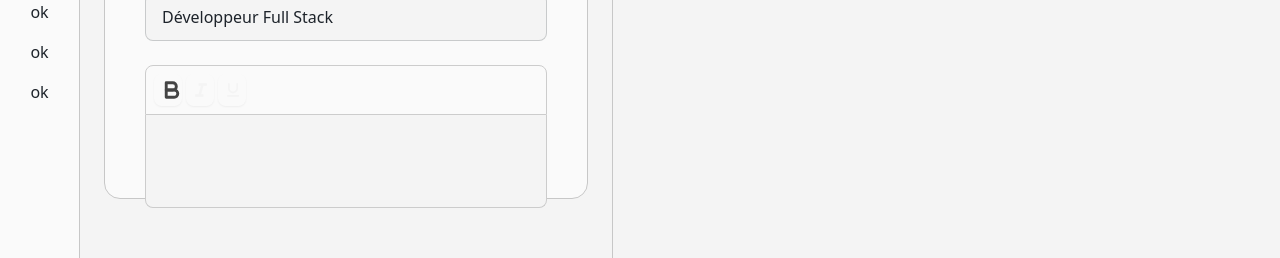
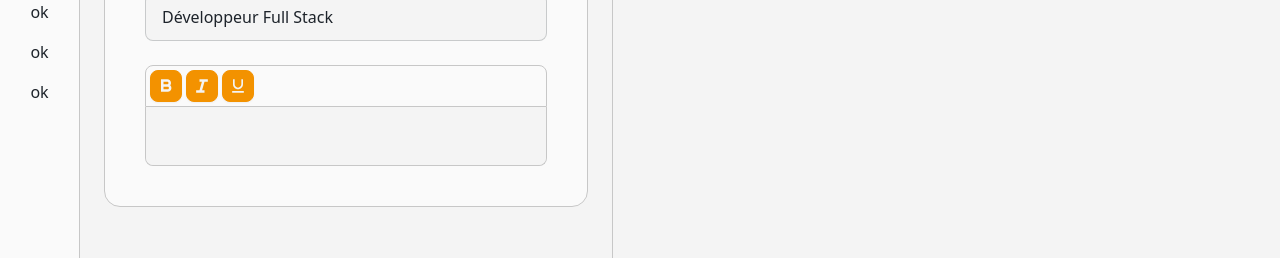
Before and after one commit to coachmania/refactor, a Vue app in the folder vue/: page /title in a window 1280 px wide. Shown: the part 440-698 px from the top of the page. Built offline with nearby package versions, Linux system fonts and the light colour scheme; no server answers.

Commit message:
fix quill style

```diff
--- a/vue/src/components/global/QuillEditor.vue
+++ b/vue/src/components/global/QuillEditor.vue
@@ -4,27 +4,25 @@
 			<button class="ql-bold btn btn-sm btn-square btn-primary">
 				<svg class="w-icon h-icon fill-current" xmlns="http://www.w3.org/2000/svg" width="24" height="24" viewBox="0 0 24 24"><path d="M17.061 11.22A4.46 4.46 0 0 0 18 8.5C18 6.019 15.981 4 13.5 4H6v15h8c2.481 0 4.5-2.019 4.5-4.5a4.48 4.48 0 0 0-1.439-3.28zM13.5 7c.827 0 1.5.673 1.5 1.5s-.673 1.5-1.5 1.5H9V7h4.5zm.5 9H9v-3h5c.827 0 1.5.673 1.5 1.5S14.827 16 14 16z"></path></svg>
 			</button>
-			<button class="btn btn-sm btn-square btn-primary">
+			<button class="ql-italic btn btn-sm btn-square btn-primary">
 				<svg class="w-icon h-icon fill-current" xmlns="http://www.w3.org/2000/svg" width="24" height="24" viewBox="0 0 24 24"><path d="M19 7V4H9v3h2.868L9.012 17H5v3h10v-3h-2.868l2.856-10z"></path></svg>
 			</button>
-			<button class="btn btn-sm btn-square btn-primary">
+			<button class="ql-underline btn btn-sm btn-square btn-primary">
 				<svg class="w-icon h-icon fill-current" xmlns="http://www.w3.org/2000/svg" width="24" height="24" viewBox="0 0 24 24"><path d="M5 18h14v2H5zM6 4v6c0 3.309 2.691 6 6 6s6-2.691 6-6V4h-2v6c0 2.206-1.794 4-4 4s-4-1.794-4-4V4H6z"></path></svg>
 			</button>
 		</div>
-		<div ref="editorContainer" class="rounded-b-btn border border-t-0 border-base-300 bg-base-100 px-4 flex items-center"></div>
+		<div ref="editorContainer" class="rounded-b-btn border border-t-0 border-base-300 bg-base-100"></div>
 	</div>
 </template>
 
 <script setup>
 import { ref, onMounted } from 'vue';
 import Quill from 'quill';
-import 'quill/dist/quill.snow.css';
 
 const editorContainer = ref(null);
 
 onMounted(() => {
 	new Quill(editorContainer.value, {
-		theme: 'snow',
 		modules: {
 			toolbar: '#toolbar'
 		}
@@ -34,6 +32,10 @@ onMounted(() => {
 
 <style>
 .ql-editor {
-	@apply w-full;
+	@apply min-w-full p-4 input h-full;
+}
+
+.ql-tooltip {
+	@apply hidden;
 }
 </style>
```
